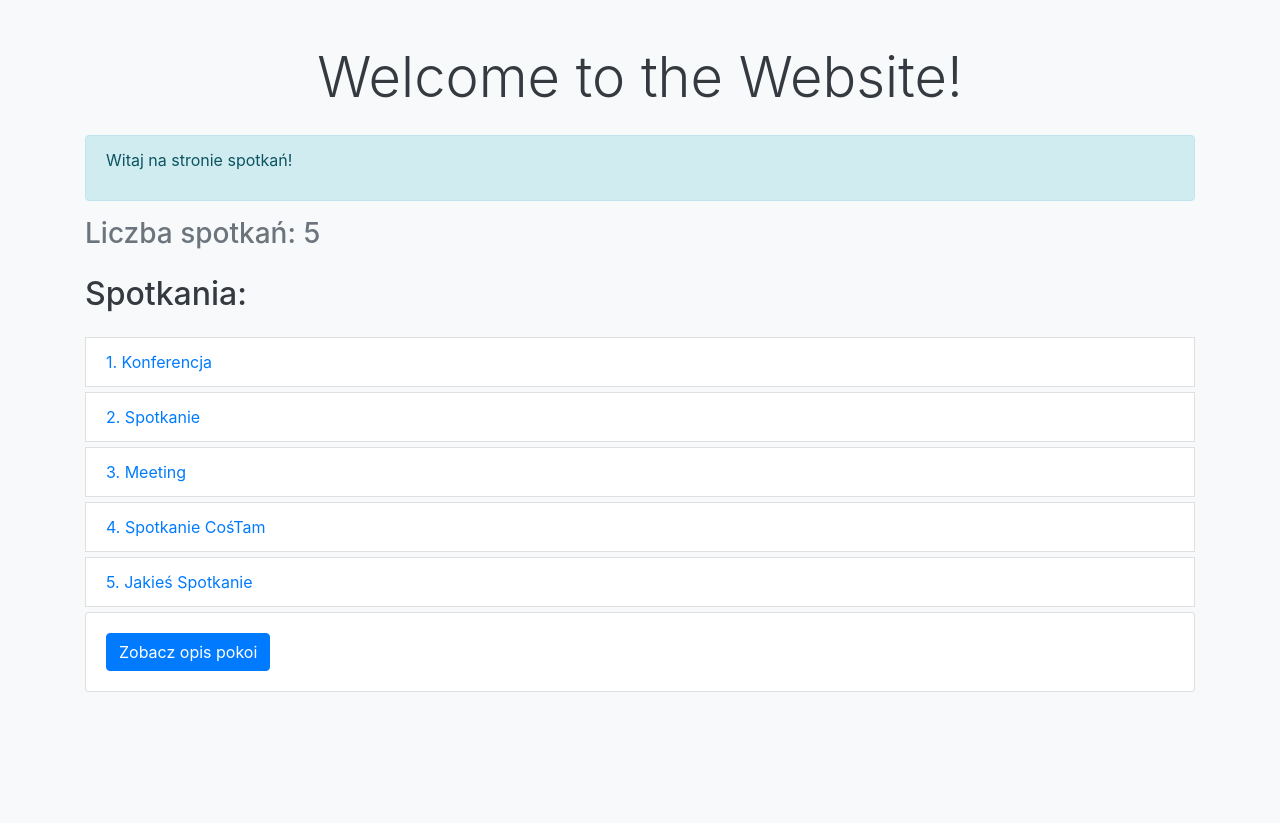
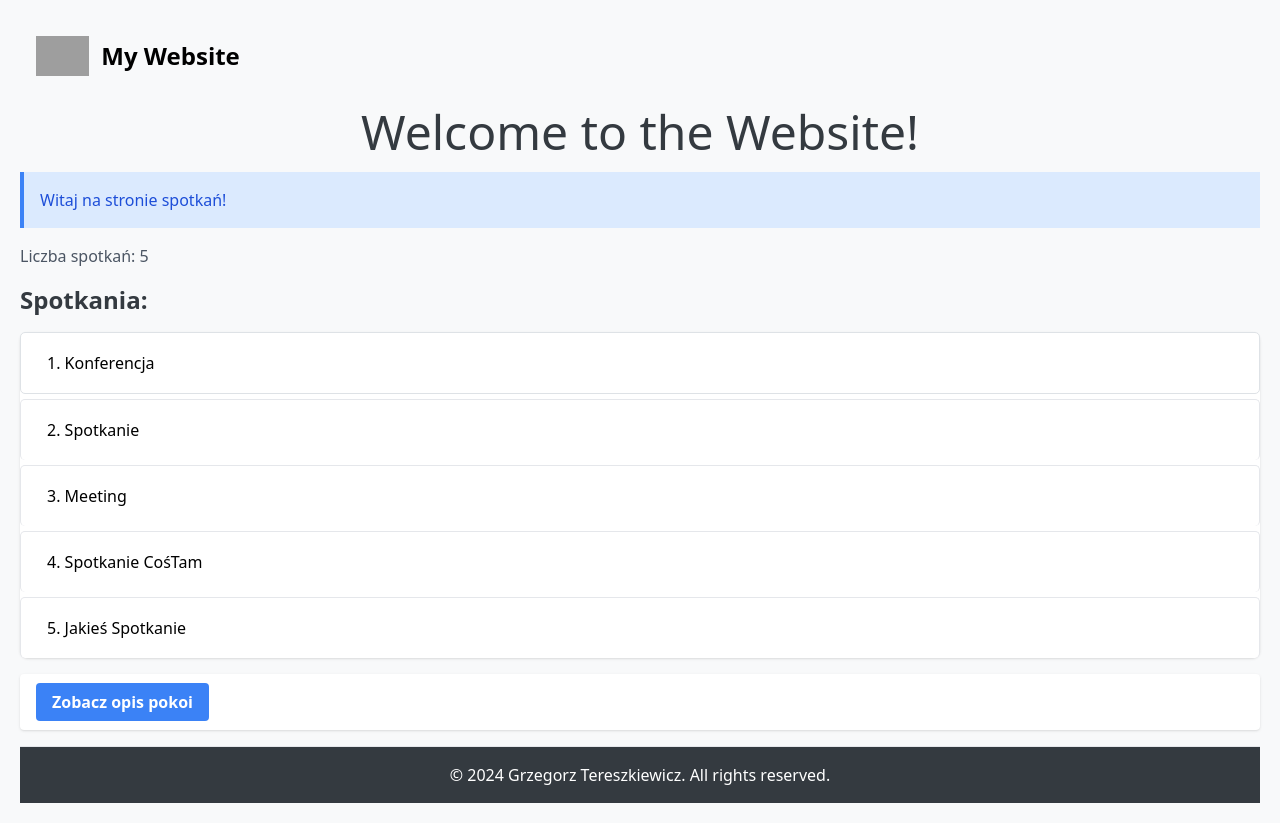
Before and after one commit to GrzTer/WWWscul, a Django app: page / in a window 1280 px wide. Before the commit the page ends 692 px from the top, so only its background shows below. Run offline with Django 5.2, Linux system fonts and the light colour scheme; data comes from the database, SQL or seed files in the repository; some libraries are stand-ins or nearby versions; grey boxes are pictures that could not be loaded.

Commit message:
Zadanie.Formatowanie CSS

```diff
--- a/WWW_I/WWW_I/settings.py
+++ b/WWW_I/WWW_I/settings.py
@@ -123,3 +123,5 @@ STATICFILES_DIRS = [BASE_DIR / "static"]
 # https://docs.djangoproject.com/en/5.1/ref/settings/#default-auto-field
 
 DEFAULT_AUTO_FIELD = "django.db.models.BigAutoField"
+
+# // Copyright (c) 2024 Grzegorz Tereszkiewicz all rights reserved.
--- a/WWW_I/WWW_I/urls.py
+++ b/WWW_I/WWW_I/urls.py
@@ -25,3 +25,5 @@ urlpatterns = [
     path("me", me),
     path("website/", include('website.urls')),
 ]
+
+# // Copyright (c) 2024 Grzegorz Tereszkiewicz all rights reserved.
--- /dev/null
+++ b/WWW_I/templates/website/base.html
@@ -0,0 +1,32 @@
+<!DOCTYPE html>
+<html lang="pl">
+<head>
+    <meta charset="UTF-8">
+    <meta name="viewport" content="width=device-width, initial-scale=1.0">
+    {% load static %}
+    <title>{% block title %}My Website{% endblock %}</title>
+    <script src="https://cdn.tailwindcss.com"></script>
+    <link rel="stylesheet" href="{% static 'styles.css' %}">
+    <link rel="icon" href="{% static 'image/icons8-favicon-32.ico' %}" type="image/x-icon">
+</head>
+<body>
+
+    <header>
+        <div class="container mx-auto flex items-center p-4">
+            <img src="{% static 'image/icons8-timeline-week-100.png' %}" alt="Logo" class="h-10 mr-3">
+            <h1 class="text-black text-2xl font-semibold">{% block header_title %}My Website{% endblock %}</h1>
+        </div>
+    </header>
+
+    <div class="container mx-auto mt-4">
+        {% block content %}
+        {% endblock %}
+    </div>
+
+    <footer class="container mx-auto mt-4 p-4 border-t text-center">
+        &copy; 2024 Grzegorz Tereszkiewicz. All rights reserved.
+    </footer>
+
+</body>
+</html>
+{#// Copyright (c) 2024 Grzegorz Tereszkiewicz all rights reserved.#}
--- a/WWW_I/templates/website/welcome.html
+++ b/WWW_I/templates/website/welcome.html
@@ -1,40 +1,35 @@
-<head>
-    <meta charset="UTF-8">
-    <meta name="viewport" content="width=device-width, initial-scale=1.0">
-    {% load static %}
-    <title>Welcome Page</title>
-    <link href="https://stackpath.bootstrapcdn.com/bootstrap/4.5.2/css/bootstrap.min.css" rel="stylesheet">
-    <link rel="stylesheet" href="{% static 'styles.css' %}">
+{% extends 'website/base.html' %}
 
-</head>
-<body>
+{% block title %}Welcome Page{% endblock %}
 
-    <div class="container">
-        <h1 class="display-4 text-center my-4">Welcome to the Website!</h1>
+{% block content %}
 
-        <div class="alert alert-info">
+<h1 class="text-5xl text-center my-4">Welcome to the Website!</h1>
+
+<div class="bg-blue-100 border-l-4 border-blue-500 text-blue-700 p-4">
     <p>{{ message }}</p>
 </div>
 
-        <h3 class="text-secondary">Liczba spotkań: {{ num_meetings }}</h3>
+<h3 class="text-gray-600 mt-4">Liczba spotkań: {{ num_meetings }}</h3>
 
-        <h2 class="my-4">Spotkania:</h2>
+<h2 class="my-4 text-2xl font-semibold">Spotkania:</h2>
 
-        <ul class="list-group">
+<ul class="bg-white shadow rounded-lg divide-y divide-gray-200">
     {% for meetings in meeting %}
-                <a href="{% url "detail" meetings.id %}"><li class="list-group-item">{{ meetings.id }}. {{ meetings.title }}</li></a>
+        <li>
+            <a href="{% url 'detail' meetings.id %}" class="block px-4 py-2 hover:bg-gray-100">
+                {{ meetings.id }}. {{ meetings.title }}
+            </a>
+        </li>
     {% empty %}
-                <li class="list-group-item text-muted">Brak dostępnych spotkań.</li>
+        <li class="px-4 py-2 text-gray-500">Brak dostępnych spotkań.</li>
     {% endfor %}
 </ul>
-        <div class="card">
-            <div class="card-body">
-                <a href="{% url 'room' %}"  class="btn btn-primary" > Zobacz opis pokoi </a>
+
+<div class="bg-white rounded shadow mt-4">
+    <div class="p-4">
+        <a href="{% url 'room' %}" class="bg-blue-500 hover:bg-blue-700 text-white font-bold py-2 px-4 rounded">Zobacz opis pokoi</a>
     </div>
 </div>
-    </div>
-
-    <script src="https://code.jquery.com/jquery-3.5.1.slim.min.js"></script>
-    <script src="https://cdn.jsdelivr.net/npm/bootstrap@4.5.2/dist/js/bootstrap.bundle.min.js"></script>
-</body>
+{% endblock %}
 {#// Copyright (c) 2024 Grzegorz Tereszkiewicz all rights reserved.#}
```
Also changed, not shown: WWW_I/templates/website/detail.html (+17 -24 lines), WWW_I/templates/website/room_list.html (+20 -28 lines). Lines whose indentation alone changed are shown as unchanged.
